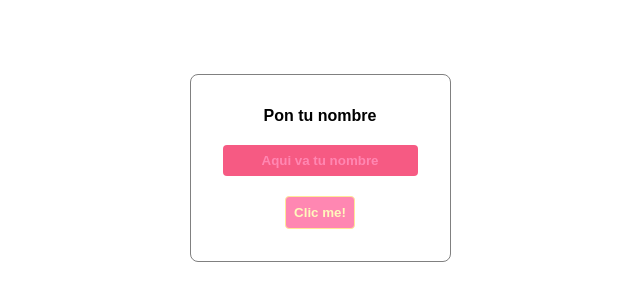
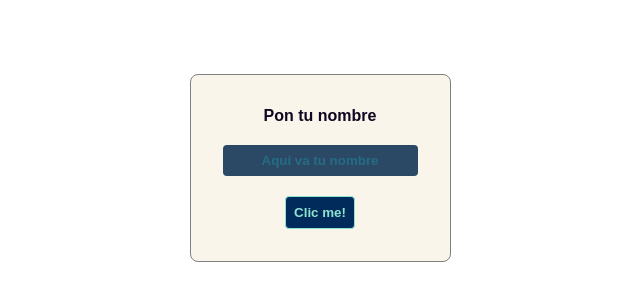
Before and after one commit to pandasoncode/curso-profesional-git-github-platzi, a plain HTML site: page index.html in a window 1280 px wide. Shown: the part 232-532 px from the top of the page, without its empty margins (320-960 px from the left). Drawn offline with Linux system fonts and the light colour scheme.

Commit message:
cambio de colores

```diff
--- a/style.css
+++ b/style.css
@@ -19,12 +19,17 @@ body{
     border: 1px solid grey;
     padding: 32px;
     border-radius: 8px;
+    background-color: #F9F5EB;
+}
+
+label{
+    color: #100720;
 }
 
 input{
     padding: 8px;
     border: none;
-    background-color: #F65A83;
+    background-color: #2B4865;
     color: white;
     border-radius: 4px;
     margin: 20px 0;
@@ -32,16 +37,16 @@ input{
 }
 
 input::placeholder{
-    color: #FF87B2;
+    color: #256D85;
     text-align: center;
 }
 
 button{
     padding: 8px;
-    background-color: #FF87B2;
-    color: #FFF8BC;
+    background-color: #002B5B;
+    color: #8FE3CF;
     border-radius: 4px;
     border: none;
     cursor: pointer;
-    border: 1px solid #FFE898;
+    border: 1px solid #8FE3CF;
 }
```
